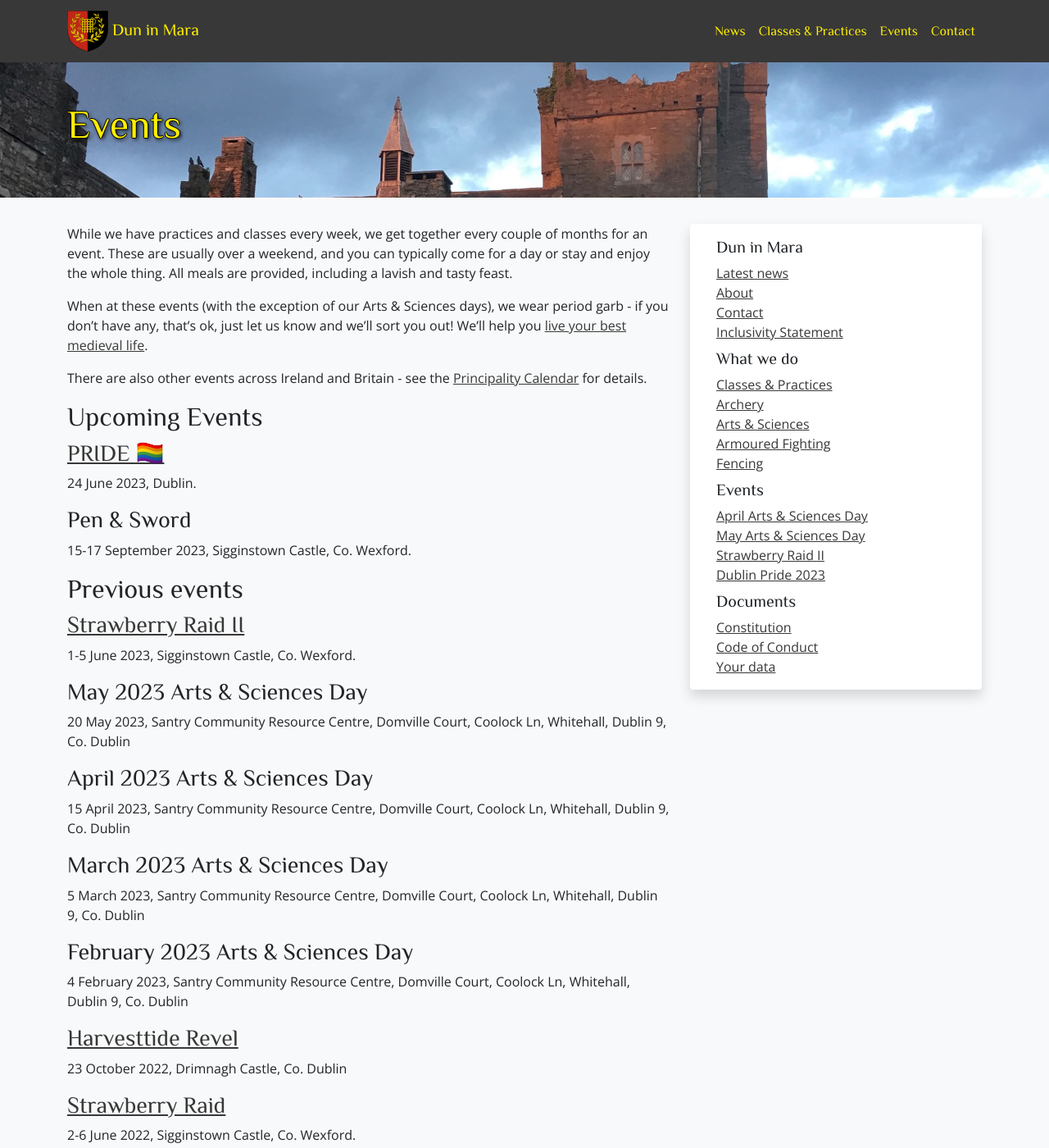
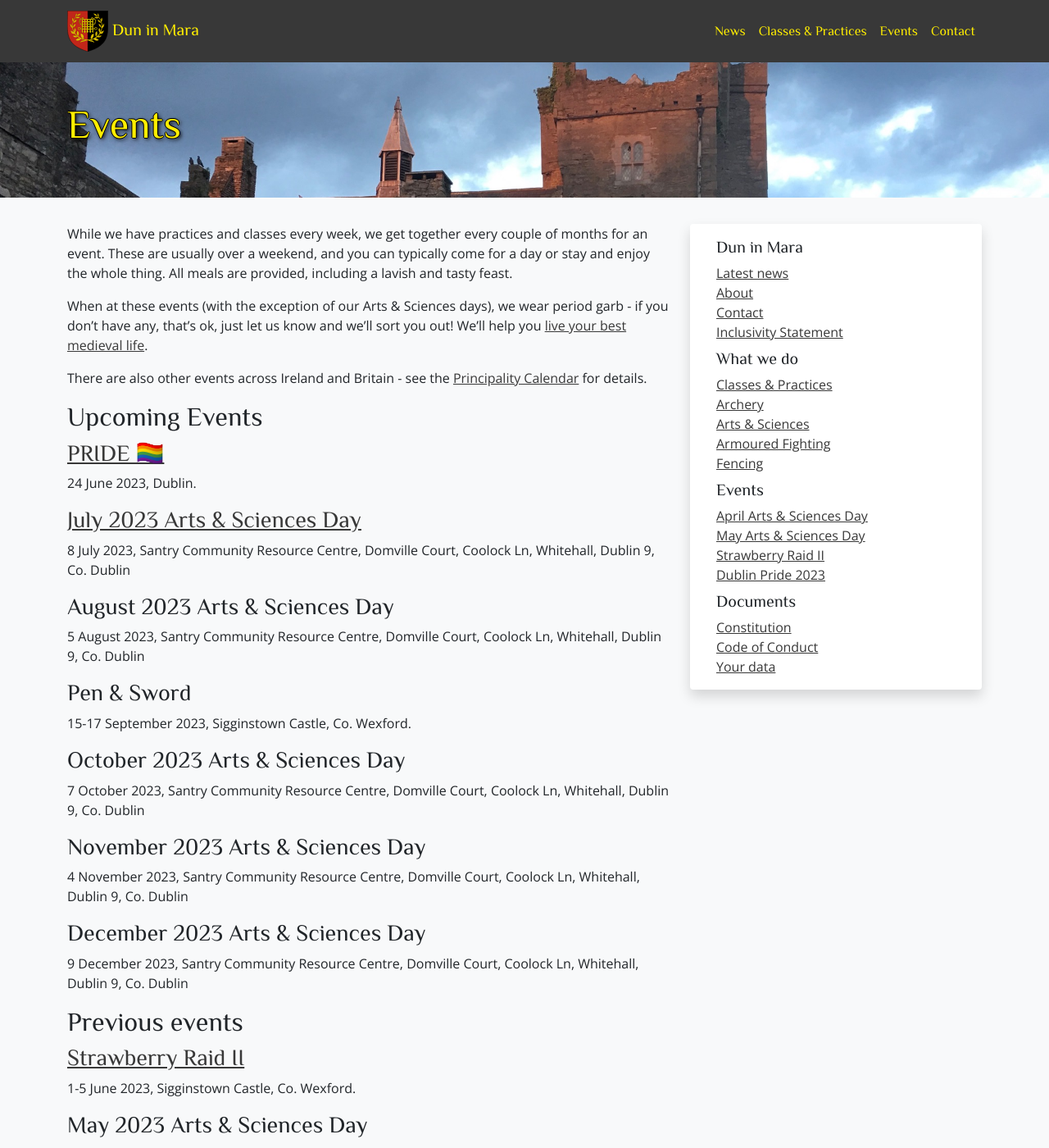
Before and after one commit to drachenwald/dun-in-mara, a Jekyll site: the page built from events/index.md, in a window 1280 px wide and 1400 px high. Shown: the whole window at 82% size. Built offline with Jekyll 4.4.1, drawn with Linux system fonts in a browser that asks for light colours; comment, search, counter and statistics services are not loaded.

Commit message:
Upcoming A&S Days

```diff
--- a/events/index.md
+++ b/events/index.md
@@ -12,8 +12,24 @@ There are also other events across Ireland and Britain - see the [Principality C
 ### [PRIDE 🏳️‍🌈](/events/2023/pride/)
 24 June 2023, Dublin.
 
+### <a href="https://fienta.com/arts-sciences-day-62624">July 2023 Arts & Sciences Day</a>
+8 July 2023, Santry Community Resource Centre, Domville Court, Coolock Ln, Whitehall, Dublin 9, Co. Dublin
+
+### August 2023 Arts & Sciences Day
+5 August 2023, Santry Community Resource Centre, Domville Court, Coolock Ln, Whitehall, Dublin 9, Co. Dublin
+
 ### Pen & Sword
 15-17 September 2023, Sigginstown Castle, Co. Wexford.
+
+### October 2023 Arts & Sciences Day
+7 October 2023, Santry Community Resource Centre, Domville Court, Coolock Ln, Whitehall, Dublin 9, Co. Dublin
+
+### November 2023 Arts & Sciences Day
+4 November 2023, Santry Community Resource Centre, Domville Court, Coolock Ln, Whitehall, Dublin 9, Co. Dublin
+
+### December 2023 Arts & Sciences Day
+9 December 2023, Santry Community Resource Centre, Domville Court, Coolock Ln, Whitehall, Dublin 9, Co. Dublin
+
 
 ## Previous events
 
```
